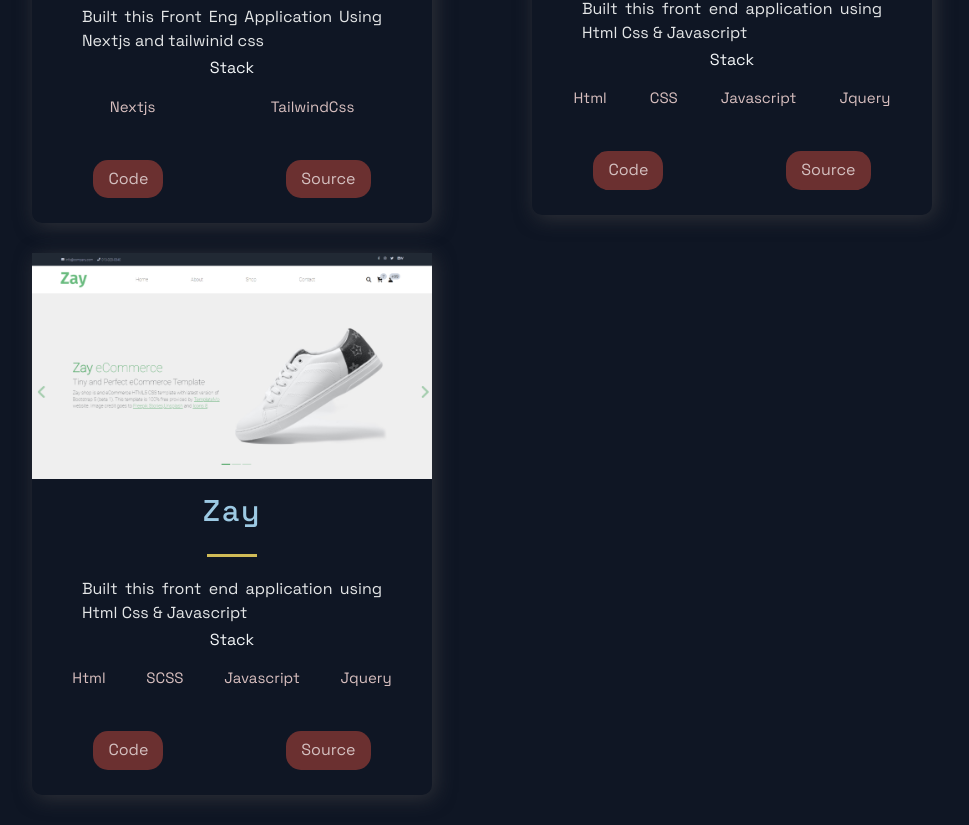
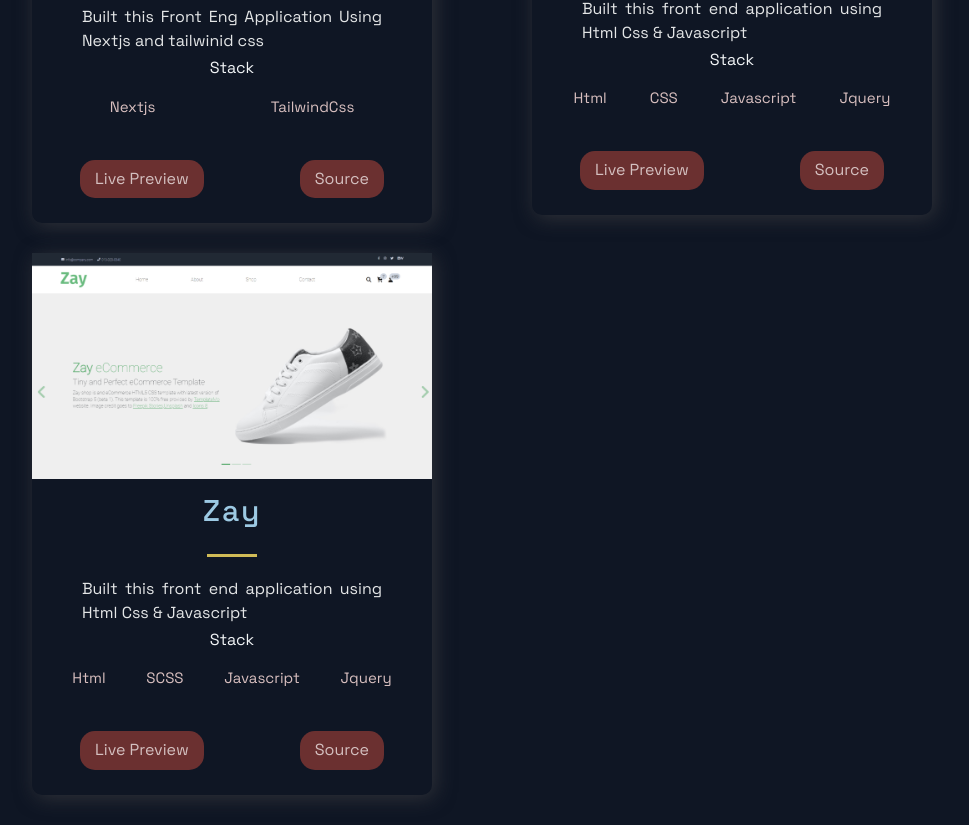
Before and after one commit to DhanrajCoding97/cosmicweb-live, a Next.js app: page / in a window 1280 px wide. Shown: the part 1147-1972 px from the top of the page, without its empty margins (158-1127 px from the left). Built offline with nearby package versions, Linux system fonts and the light colour scheme.

Commit message:
fixed source and visit url

```diff
--- a/components/Projects/Projects.jsx
+++ b/components/Projects/Projects.jsx
@@ -44,7 +44,7 @@
                 </TagList>
               </div>
               <UtilityList>
-                <ExternalLinks href={visit}>Code</ExternalLinks>
+                <ExternalLinks href={visit}>Live Preview</ExternalLinks>
                 <ExternalLinks href={source}>Source</ExternalLinks>
               </UtilityList>
             </BlogCard>
```
